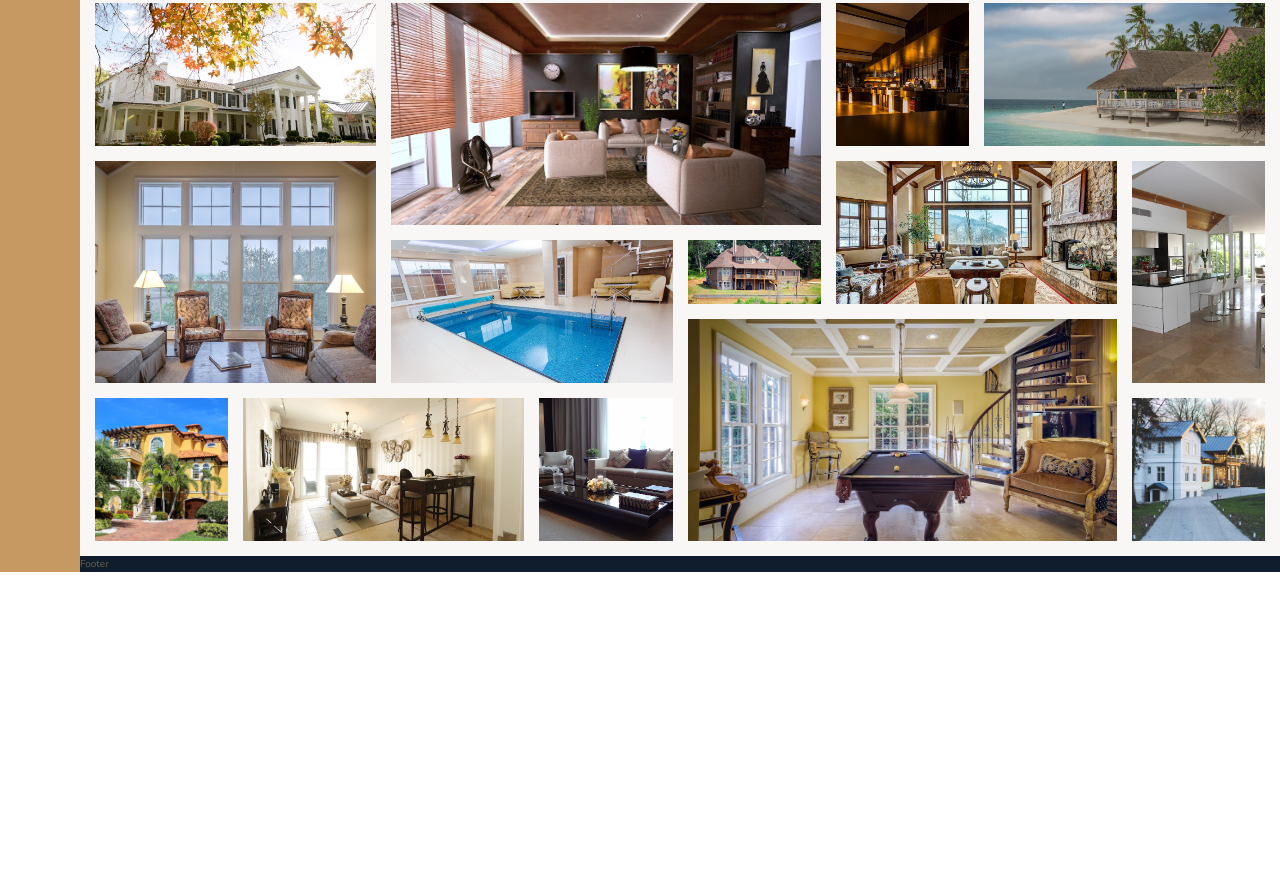
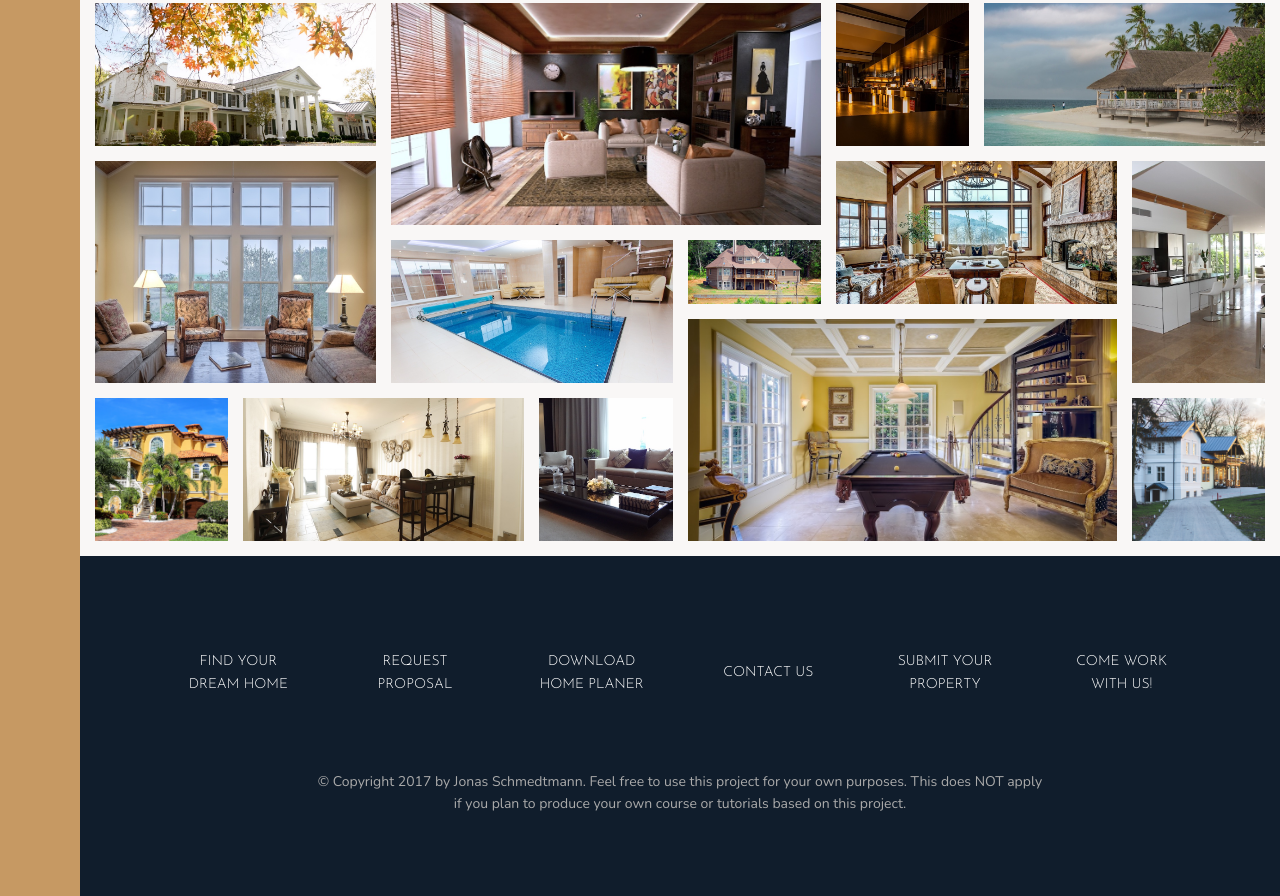
Before and after one commit to mitol5549/nexter-scss-project, a website: page index.html in a window 1280 px wide. Shown: the part 3084-3980 px from the top of the page. Before the commit the page ends 3656 px from the top, so only its background shows below. Drawn offline with nearby package versions, Linux system fonts and the light colour scheme.

Commit message:
Section Footer added

```diff
--- a/index.html
+++ b/index.html
@@ -358,6 +358,30 @@
         />
       </figure>
     </section>
-    <footer class="footer">Footer</footer>
+    <footer class="footer">
+      <ul class="nav">
+        <li class="nav__item">
+          <a href="#" class="nav__link"> Find your dream home</a>
+        </li>
+        <li class="nav__item">
+          <a href="#" class="nav__link"> Request proposal</a>
+        </li>
+        <li class="nav__item">
+          <a href="#" class="nav__link"> Download home planer</a>
+        </li>
+        <li class="nav__item">
+          <a href="#" class="nav__link"> Contact us</a>
+        </li>
+        <li class="nav__item">
+          <a href="#" class="nav__link"> Submit your property</a>
+        </li>
+        <li class="nav__item">
+          <a href="#" class="nav__link"> Come work with us!</a>
+        </li>
+      </ul>
+      <p class="copyright">
+        &copy; Copyright 2017 by Jonas Schmedtmann. Feel free to use this project for your own purposes. This does NOT apply if you plan to produce your own course or tutorials based on this project.
+      </p>
+    </footer>
   </body>
 </html>
--- a/sass/_footer.scss
+++ b/sass/_footer.scss
@@ -1,4 +1,42 @@
 .footer {
   background-color: $color-secondary;
+  padding: 8rem;
+
   grid-column: full-start / full-end;
 }
+
+.nav {
+  list-style: none;
+
+  display: grid;
+  grid-template-columns: repeat(auto-fit, minmax(15rem, 1fr));
+  gap: 2rem;
+  align-items: center;
+
+  &__link:link,
+  &__link:visited {
+    font-size: 1.4rem;
+    color: #fff;
+    text-decoration: none;
+    font-family: $font-display;
+    text-transform: uppercase;
+    text-align: center;
+    display: block;
+    padding: 1.5rem;
+    transition: all 0.2s;
+  }
+
+  &__link:hover,
+  &__link:active {
+    background-color: rgba(#fff, 0.05);
+    translate: 0 -3px;
+  }
+}
+
+.copyright {
+  font-size: 1.4rem;
+  color: $color-grey-light-2;
+  text-align: center;
+  width: 70%;
+  margin: 6rem auto 0 auto;
+}
```
Also changed, not shown: css/style.css.
